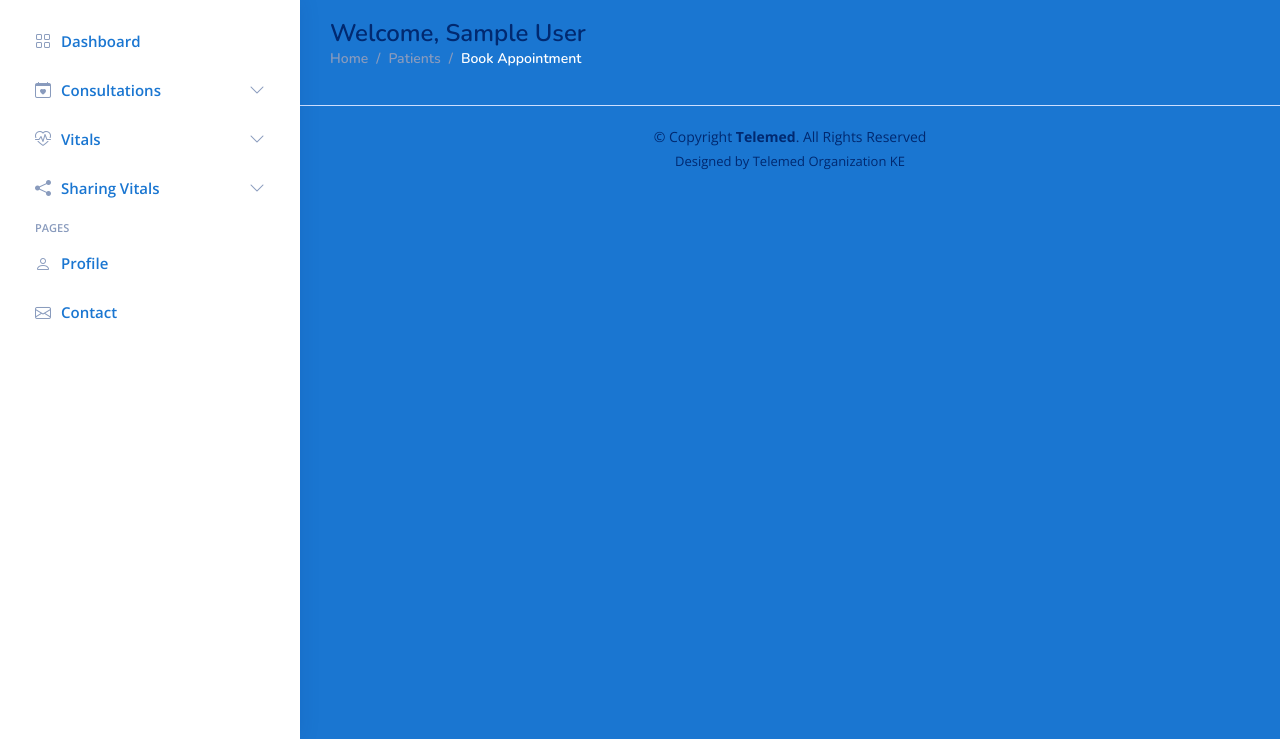
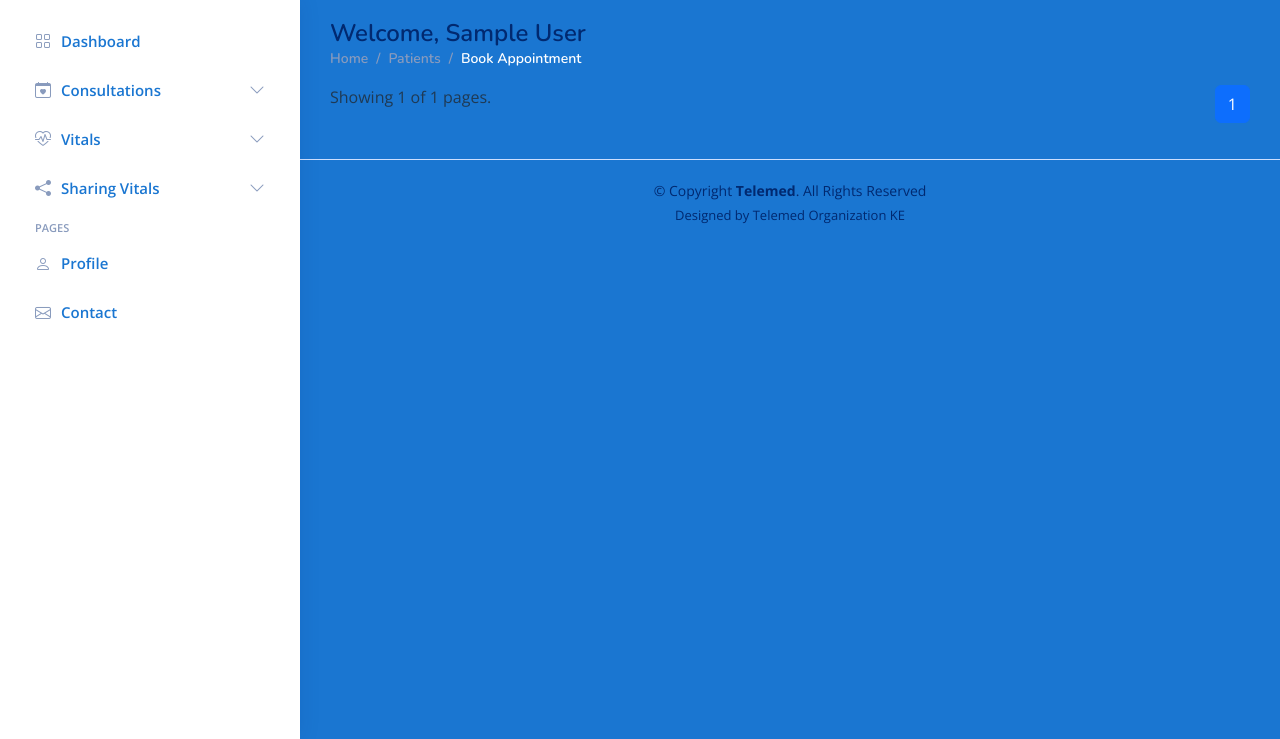
Before and after one commit to peterkahumu/TelemedApplication, a Django app: page /patients/book_appointment/ in a window 1280 px wide. Shown: the part 61-800 px from the top of the page. Run offline with Django 5.2, Linux system fonts and the light colour scheme; a user stored in the database is signed in; tables that the repository leaves empty hold one stand-in row (values such as "Sample post"); grey boxes marked "Sample" are stand-in pictures; some libraries are stand-ins or nearby versions.

Commit message:
Added pagination to book_appointment page.

```diff
--- a/patients/views.py
+++ b/patients/views.py
@@ -3,6 +3,7 @@ from django.views import View
 from authentication.models import Doctor, UserProfile
 from django.contrib import messages
 from django.contrib.auth.mixins import LoginRequiredMixin
+from django.core.paginator import Paginator
 
 # Create your views here.
 class BookAppointment(LoginRequiredMixin, View):
@@ -12,8 +13,14 @@ class BookAppointment(LoginRequiredMixin, View):
     def get(self, request):
         user = request.user
         doctors = Doctor.objects.all()
+
+        paginator = Paginator(doctors, 6)
+        page_number = request.GET.get('page')
+        page_obj = Paginator.get_page(paginator, page_number)
+
         context = {
             'doctors': doctors,
+            'page_obj': page_obj
         }
 
         return render(request, 'patients/book_appointment.html', context)
--- a/templates/patients/book_appointment.html
+++ b/templates/patients/book_appointment.html
@@ -8,22 +8,26 @@
 {% block content %}
 <section class="section profile">
   <div class="row">
-    {% for doctor in doctors %}
+    <!-- Doctors -->
+    {% for doctor in page_obj %}
     <!-- Avoid displaying own profile if current user is a doctor -->
-     {% if user.id != doctor.user_profile.user.id %}
+    {% if user.id != doctor.user_profile.user.id %}
     <div class="col-md-6 col-lg-4 col-xxl-4">
       <div class="card">
         <div class="card-body profile-card pt-4 d-flex flex-column align-items-center">
           <img src="{{ doctor.user_profile.image.url }}" alt="Profile" class="rounded-circle">
           <h2>{{ doctor.user_profile.user.first_name }} {{ doctor.user_profile.user.last_name }}</h2>
-          <a href="{% url 'view_profile' doctor.user_profile.user.username %}"><i><span class="text-muted">@{{ doctor.user_profile.user.username }}</span></i></a>
+          <a href="{% url 'view_profile' doctor.user_profile.user.username %}"><i><span
+                class="text-muted">@{{doctor.user_profile.user.username }}</span></i></a>
           <p><strong>Specialty:</strong> {{ doctor.specialty|default:"No specialty available" }}</p>
           <p><strong>Charge Per hour:</strong> {{ doctor.charge_per_hour}}</p>
           <p class="text-muted"> <strong>Available Days: </strong> {{doctor.available_days}} </p>
-          <p class="text-muted"> <strong>Available Time: </strong> {{doctor.available_from}} - {{doctor.available_to}} </p>
+          <p class="text-muted"> <strong>Available Time: </strong> {{doctor.available_from}} - {{doctor.available_to}}
+          </p>
           <div class="row">
             <div class="col-6">
-              <a class="btn btn-info mx-auto" href="{% url 'view_profile' doctor.user_profile.user.username %}">View Profile</a>
+              <a class="btn btn-info mx-auto" href="{% url 'view_profile' doctor.user_profile.user.username %}">View
+                Profile</a>
             </div>
             <div class="col-6">
               <a class="btn btn-warning" href="">Request Services</a>
@@ -42,7 +46,58 @@
       </div>
     </div>
     {% endfor %}
+  </div> <!-- End Doctors Display row -->
+
+  <!-- Pagination -->
+  <div class="row">
+    <div class="col-4">
+      <p class="text-muted" style="color: white;">Showing {{ page_obj.number }} of {{ page_obj.paginator.num_pages }}
+        pages.</p>
+    </div>
+    <div class="col-4"></div>
+    <div class="col-4">
+      <!-- Navigation Links -->
+      <nav aria-label="Page navigation example">
+        <ul class="pagination justify-content-end">
+          {% if page_obj.has_previous %}
+          <li class="page-item">
+            <a class="page-link" href="?page=1" aria-label="First">
+              <span aria-hidden="true">First</span>
+            </a>
+          </li>
+          <li class="page-item">
+            <a class="page-link" href="?page={{ page_obj.previous_page_number }}" aria-label="Previous">
+              <span aria-hidden="true">Previous</span>
+            </a>
+          </li>
+          {% endif %}
+
+          {% for num in page_obj.paginator.page_range %}
+          {% if page_obj.number == num %}
+          <li class="page-item active"><a class="page-link" href="?page={{ num }}">{{ num }}</a></li>
+          {% else %}
+          <li class="page-item"><a class="page-link" href="?page={{ num }}">{{ num }}</a></li>
+          {% endif %}
+          {% endfor %}
+
+          {% if page_obj.has_next %}
+          <li class="page-item">
+            <a class="page-link" href="?page={{ page_obj.next_page_number }}" aria-label="Next">
+              <span aria-hidden="true">Next</span>
+            </a>
+          </li>
+          <li class="page-item">
+            <a class="page-link" href="?page={{ page_obj.paginator.num_pages }}" aria-label="Last">
+              <span aria-hidden="true">Last</span>
+            </a>
+          </li>
+          {% endif %}
+        </ul>
+      </nav>
+
+    </div>
   </div>
+
 </section>
 
 
```
